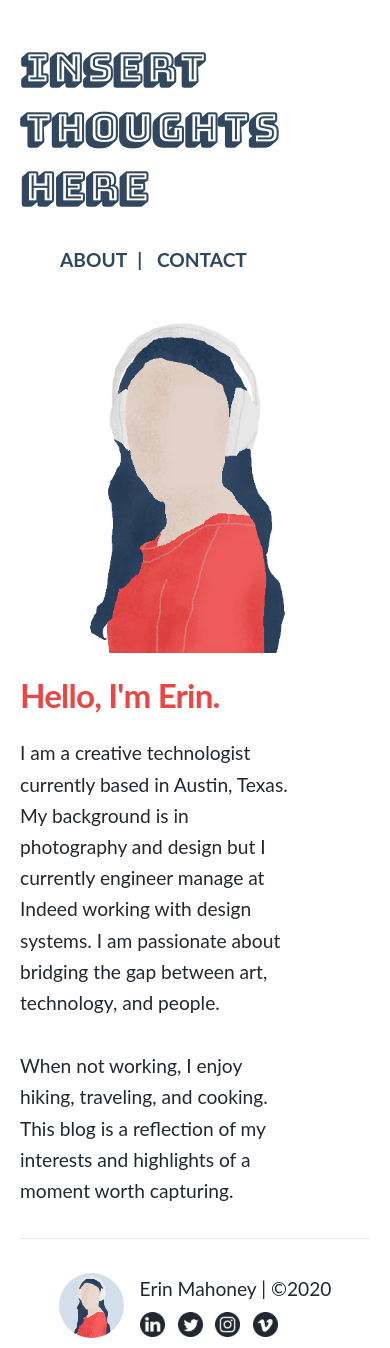
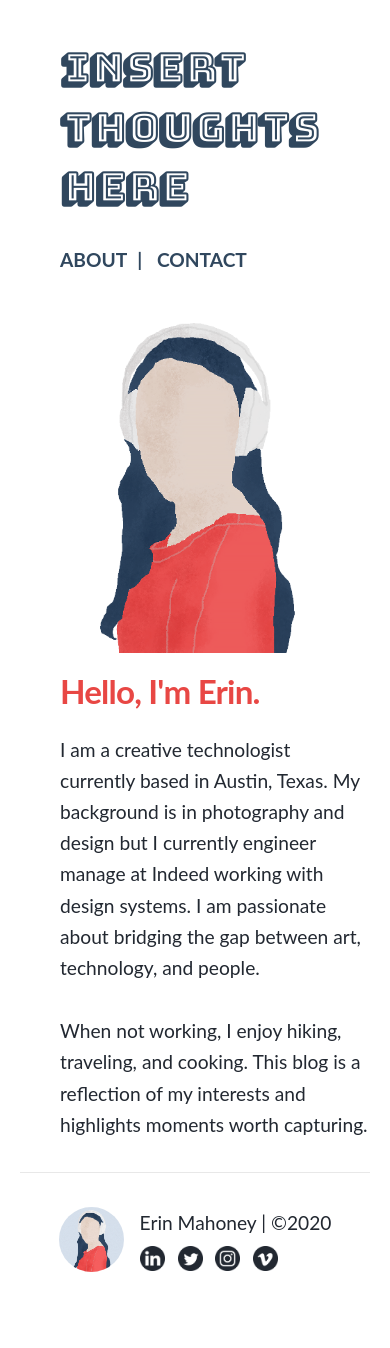
Before and after one commit to erintherad/erinblog, a Gatsby site: page /about in a window 390 px wide. Built offline with nearby package versions, Linux system fonts and the light colour scheme; Gatsby itself is replaced by a stand-in of ours.

Commit message:
Fix mobile styling

```diff
--- a/src/pages/about.js
+++ b/src/pages/about.js
@@ -37,7 +37,7 @@ const About = ({ location }) => {
                     <Image
                     fixed={profile}
                     alt={author?.name || ``}
-                    className="bio-avatar"
+                    className="bio-avatar about-img"
                     />
                 )}
                 <div className="about-content">
@@ -51,8 +51,8 @@ const About = ({ location }) => {
                     </p>
                     <p>
                         When not working, I enjoy hiking, traveling, and cooking.
-                        This blog is a reflection of my interests and highlights of a
-                        moment worth capturing.
+                        This blog is a reflection of my interests and highlights
+                        moments worth capturing.
                     </p>
                 </div>
             </div>
--- a/src/style.css
+++ b/src/style.css
@@ -398,7 +398,12 @@ nav ul  {
 }
 
 .about-wrapper {
-  display: flex;
+  /* display: flex; */
+}
+
+.about-img {
+  float: left;
+  width: 290px;
 }
 
 .about-heading {
@@ -407,7 +412,7 @@ nav ul  {
 }
 
 .about-content {
-  width: 80%;
+  /* width: 10%; */
 }
 
 /* Media queries */
@@ -423,17 +428,25 @@ nav ul  {
   }
 }
 
-@media (max-width: 400px) {
-  .about-wrapper {
-    display: block;
+@media (max-width: 500px) {
+  .bio-avatar.about-img {
+    float: none;
+    display: flex !important;
+    margin: 0 auto;
   }
 
-  .about-wrapper .bio-avatar {
-    margin-bottom: var(--spacing-4);
+  .about-content {
+    margin-top: var(--spacing-5);
+    padding-inline-start: 40px;
   }
 
   .global-header-nav {
+    padding-inline-start: 0px;
     display: flex;
     justify-content: left;
   }
+
+  .global-header {
+    padding-inline-start: 40px;
+  }
 }
```
